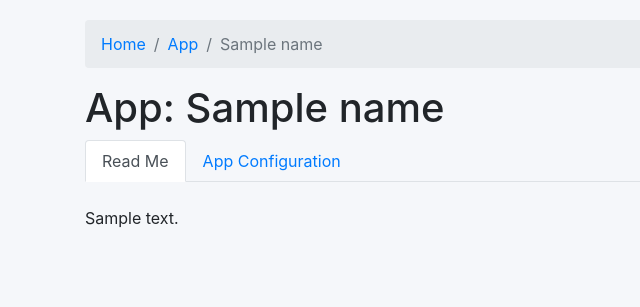
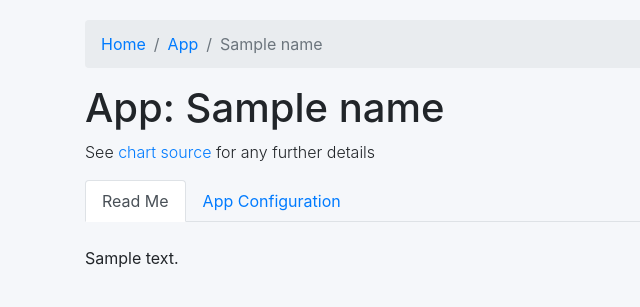
Before and after one commit to slateci/slate-portal, a Flask app: template portal/templates/applications_profile.html in a window 1280 px wide. Shown: the part 45-352 px from the top of the page, without its empty margins (0-640 px from the left). Run offline with Flask 2, Linux system fonts and the light colour scheme; the template is opened without the code that fills it: most values are stand-ins (such as "Sample title", 1, 10 or a date in 2020); parts of the project's set-up code (start-up, migrations or seed data) failed here and were passed over; some libraries are stand-ins or nearby versions.

Commit message:
add app config chart source link

```diff
--- a/portal/templates/applications_profile.html
+++ b/portal/templates/applications_profile.html
@@ -19,10 +19,13 @@
         </ol>
 
         <h1>App: {{name}}</h1>
+        <p class="lead">
+          See <a href="https://github.com/slateci/slate-catalog/tree/master/stable/{{name}}/{{name}}" target="_blank">chart source</a> for any further details
+        </p>
         {% if session.get('is_authenticated') %}
         <div class="install-app" style="padding: 10px 0;">
           <form action="{{url_for('create_application', name=name)}}" method="GET">
-            <button class="btn btn-primary" type="submit">Install App</button>
+            <button class="btn btn-primary btn-sm" type="submit">Install App</button>
           </form>
         </div>
         {% endif %}
```
